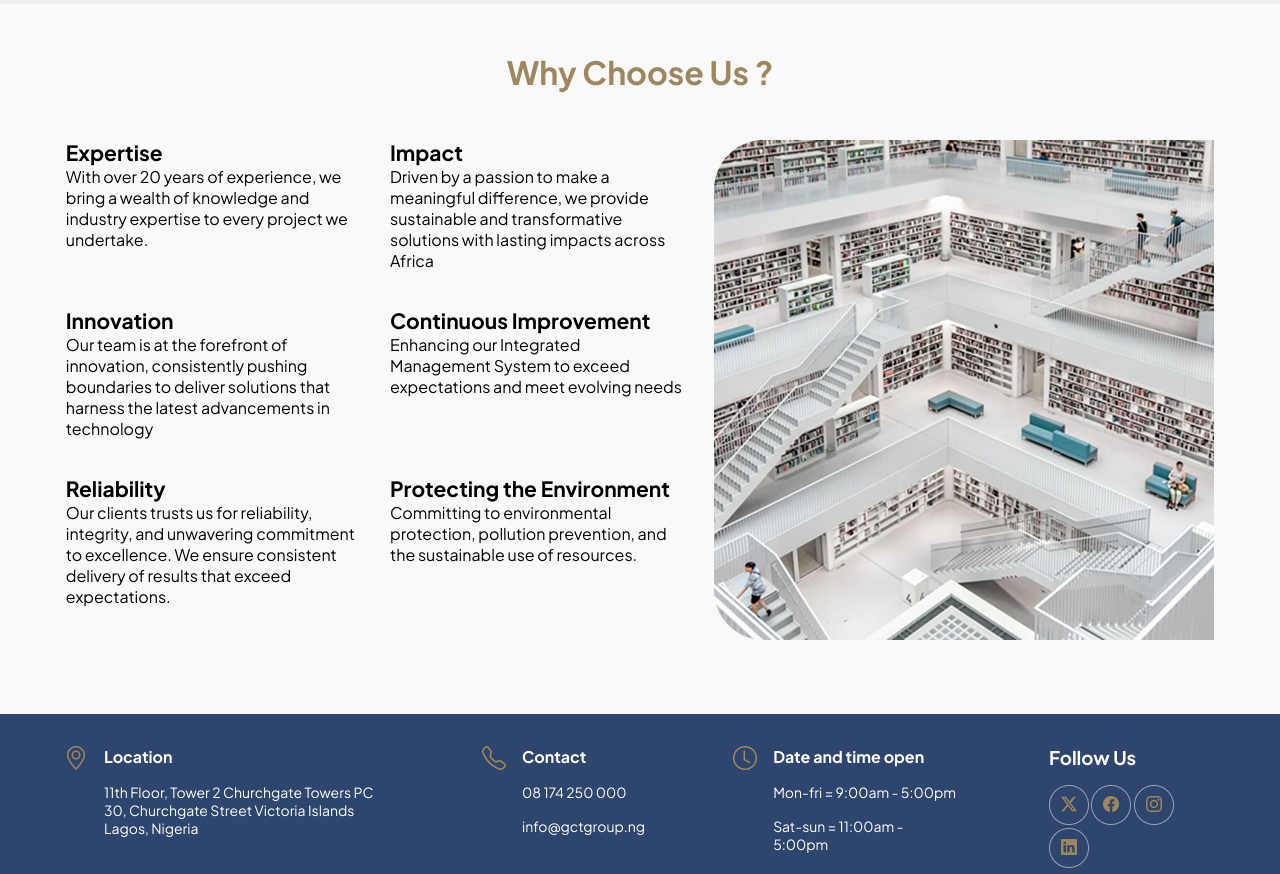
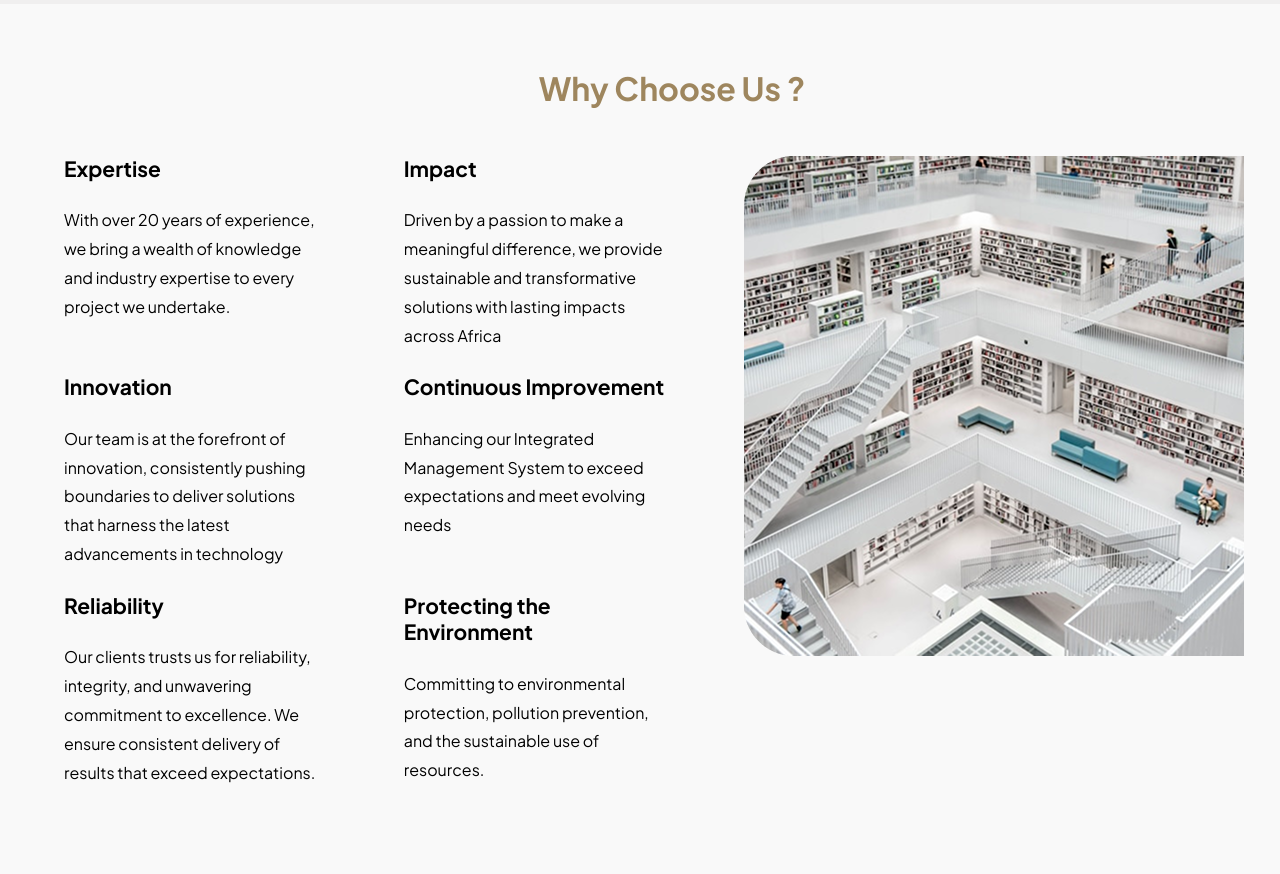
Before and after one commit to Ayooluwatomide/gctgroup, a plain HTML site: page index.html in a window 1280 px wide. Shown: the part 4818-5692 px from the top of the page. Drawn offline with Linux system fonts and the light colour scheme.

Commit message:
Updated Choose Us Section

```diff
--- a/index.html
+++ b/index.html
@@ -280,9 +280,9 @@
     <!-- Division section ends here -->
 
     <!-- Choosing section -->
-     <div class="choose-container" id="career">
+     <div class="choose-container choose-us-padding" id="career">
       <h2>Why Choose Us ?</h2>
-      <div class="choose-content ">
+      <div class="choose-content">
         <div class="choose-text">
 
           <div class="text">
--- a/style.css
+++ b/style.css
@@ -167,6 +167,10 @@ a{
 
 .section-padding{
     padding: 4rem ;
+}
+
+.choose-us-padding{
+    padding: 4rem 0 4rem 4rem;
 }
 
 .box-img{
@@ -417,10 +421,7 @@ a{
 
 .division{
     align-items: flex-start;
-    /* background-color: white; */
     padding: 20px;
-    /* border-radius: 10px;
-    box-shadow: 0px 4px 8px rgba(0, 0, 0, 0.1); */
     text-align: center;
 }
 
@@ -441,7 +442,6 @@ a{
  font-size: 16px;
  line-height: 26px;
  color: #52525B;
- /* max-width: 330px; */
  text-align: center;
 }
 
@@ -449,10 +449,7 @@ a{
 /* ends here */
 
 /* choose section */
-.choose-container{
-    padding: 3rem ;
-    max-width: 100%;
-}
+
 .choose-container h2{
     text-align: center;
     margin-bottom: 3rem;
@@ -469,14 +466,23 @@ a{
     display: flex;
     column-gap: 2rem;
     width: 97%;
-    margin: 1.4rem auto;
+    /* margin: 1.4rem auto; */
 
 }
 
 .choose-text{
     display: grid;
-    grid-template-columns:repeat(2,1fr) ;
+    grid-template-columns:repeat(2, 1fr) ;
     column-gap: 2rem;
+}
+
+.choose-text .text{
+    width: 85%;
+    line-height: 1.8em;
+}
+
+.choose-text .text p{
+    padding: 1.5em 0;
 }
 
 .choose-content .image{
```
